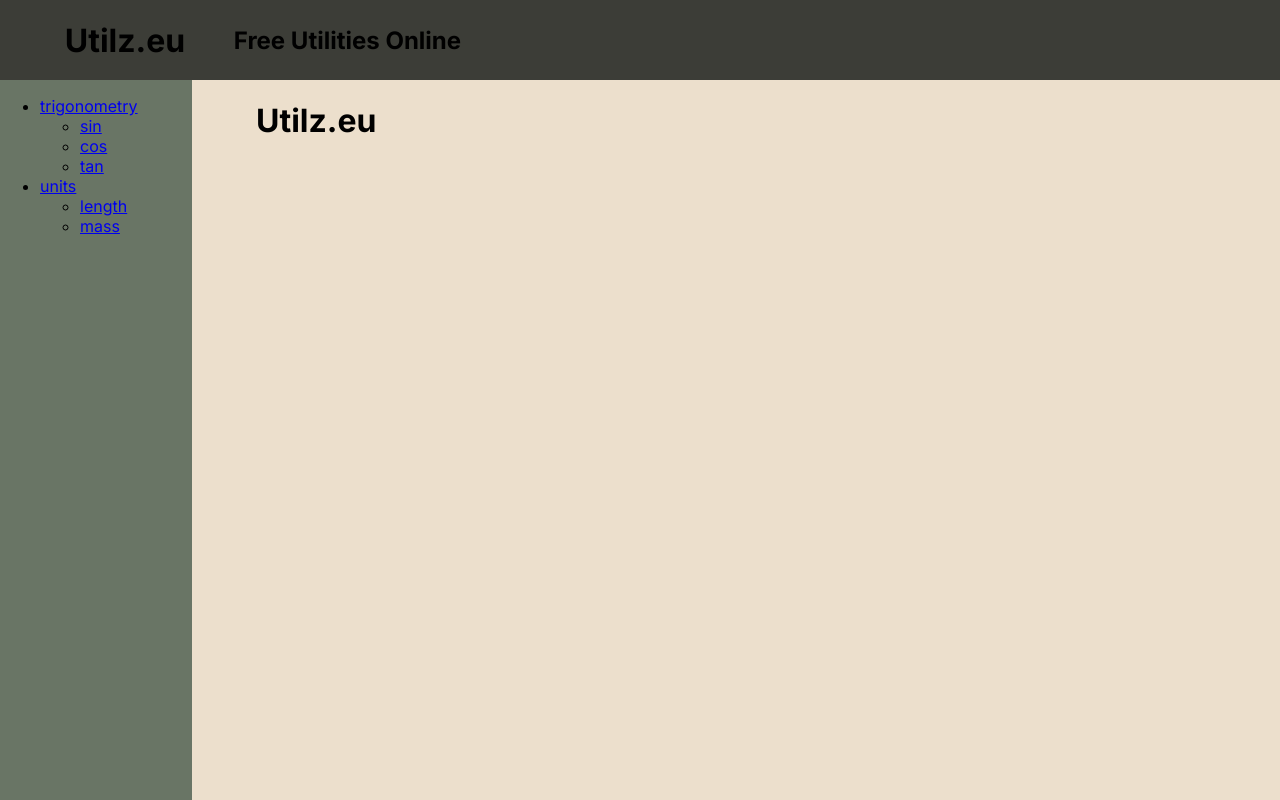
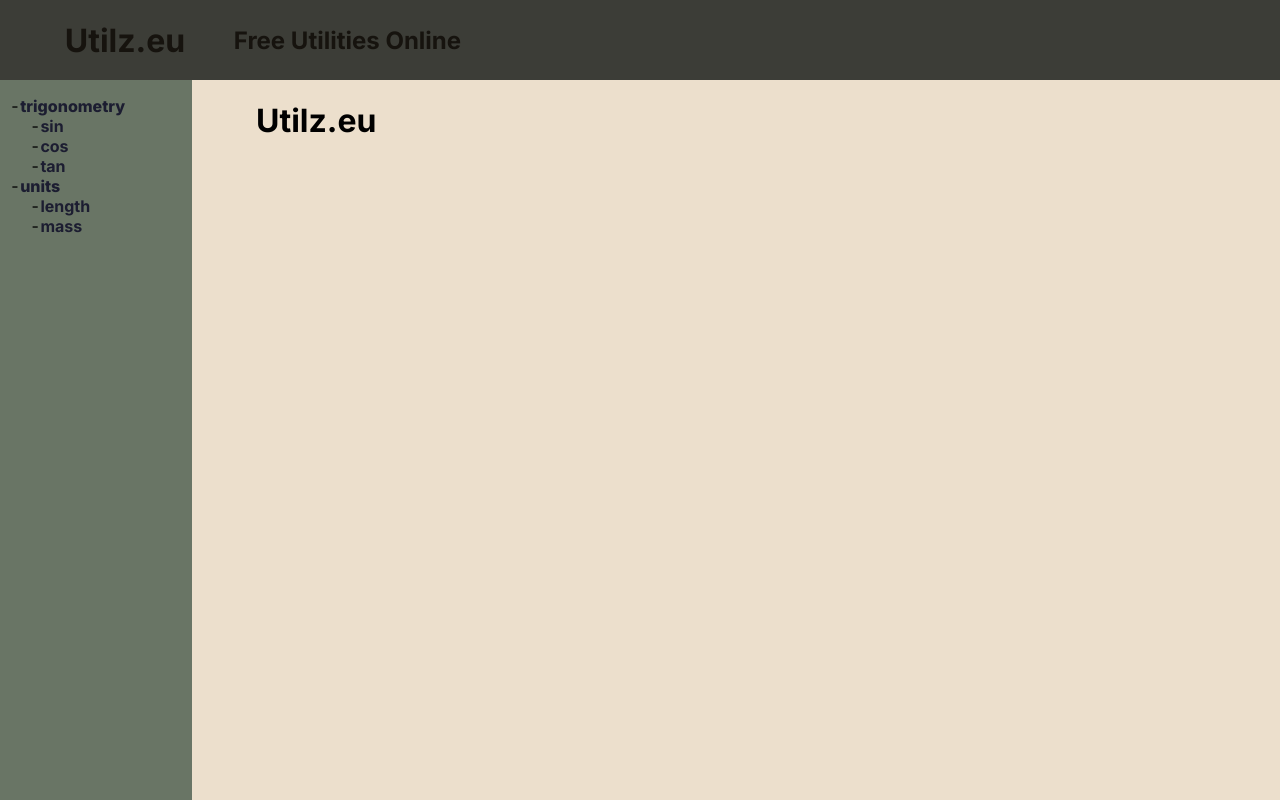
Before and after one commit to KonkenBonken/Converzion, a Next.js app: page / in a window 1280 px wide. Built offline with nearby package versions, Linux system fonts and the light colour scheme.

Commit message:
style navbar

```diff
--- a/app/main.module.scss
+++ b/app/main.module.scss
@@ -8,6 +8,7 @@
   > .header {
     grid-area: 1 / 1 / 2 / 4;
     background-color: #3C3D37;
+    color: #16130e;
     display: flex;
     justify-content: flex-start;
     align-items: center;
@@ -26,6 +27,29 @@
   > .navbar {
     grid-area: 2 / 1 / 3 / 2;
     background-color: #697565;
+
+    ul {
+      padding-inline-start: 2ch;
+      list-style: '-';
+
+      a {
+        color: #1c1d31;
+        text-decoration: none;
+        font-weight: 800;
+
+        &:hover {
+          text-decoration: underline #1c1d3188;
+        }
+      }
+
+      ul {
+        a {
+          font-weight: 700;
+        }
+
+        > li {}
+      }
+    }
   }
 
   > .main {
```
